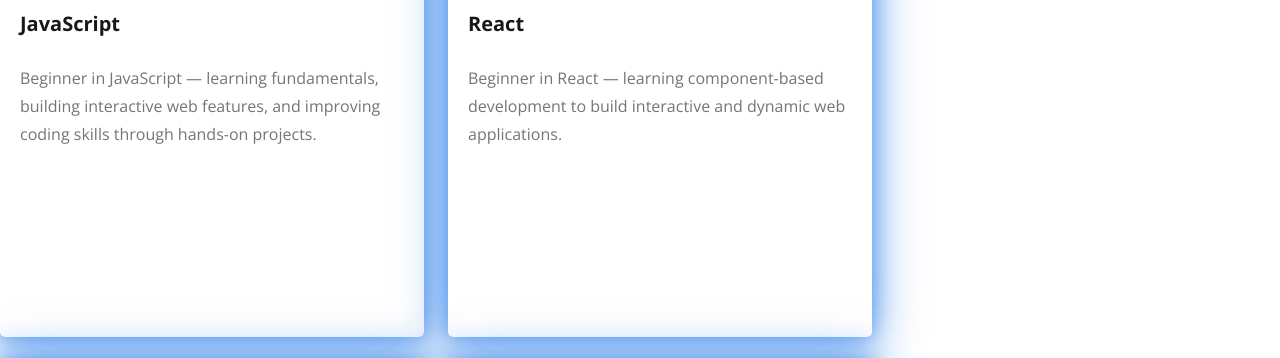
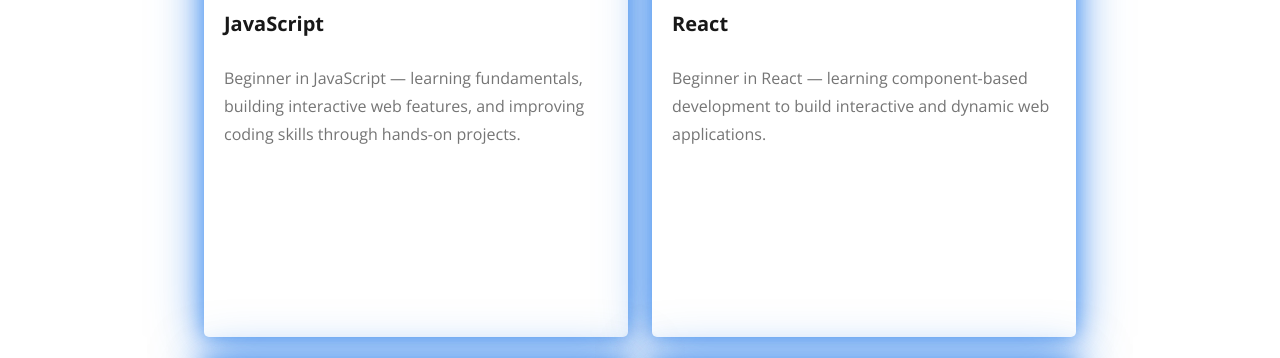
Before and after one commit to ShoaibTaimur/first-personal-portfolio, a plain HTML site: page index.html in a window 1280 px wide. Shown: the part 1832-2190 px from the top of the page. Drawn offline with nearby package versions, Linux system fonts and the light colour scheme.

```diff
--- a/CSS/index.css
+++ b/CSS/index.css
@@ -15,7 +15,8 @@
   height: 837px;
   background: rgba(1, 37, 83, 1);
   display: flex;
-  background-image: url(../assets/images/header_bg_purple.png),url(../assets/images/Developer.png);
+  background-image: url(../assets/images/header_bg_purple.png),
+    url(../assets/images/Developer.png);
   background-repeat: no-repeat;
   background-position: bottom right, top left;
   margin-bottom: 130px;
@@ -216,13 +217,16 @@
   display: flex;
   justify-content: center;
   align-items: center;
+  height: auto;
 }
 .wcontainer {
-  width: 1340px;
   text-align: center;
   gap: 40px;
   display: flex;
   flex-direction: column;
+  height: auto;
+  align-items: center;
+  justify-content: center;
 }
 
 .what-i-do {
@@ -251,6 +255,10 @@
   display: flex;
   gap: 24px;
   flex-wrap: wrap;
+  height: auto;
+  flex: 1 1 300px;
+  justify-content: center;
+  align-items: stretch;
 }
 
 .js,
```
